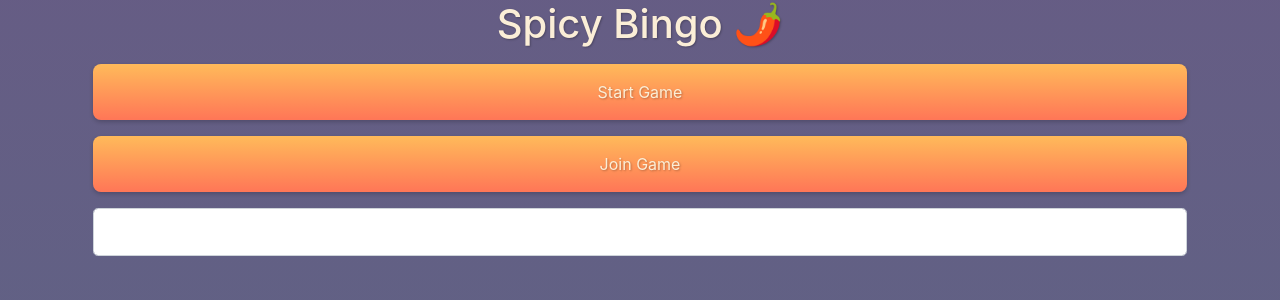
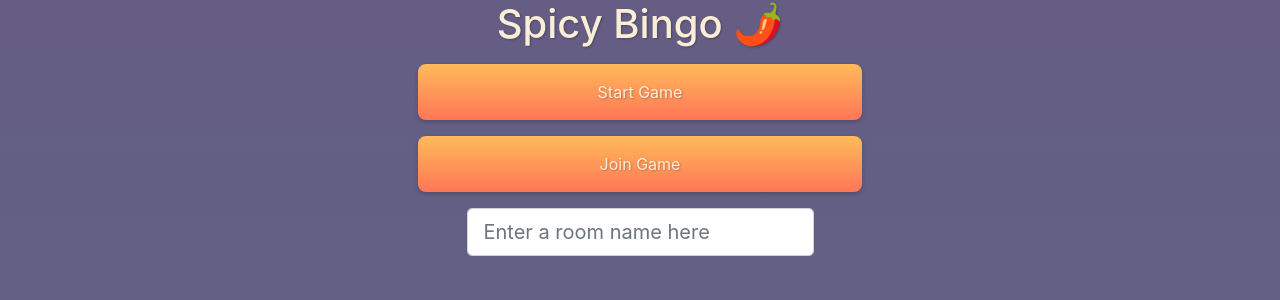
Before and after one commit to SalvatoreTosti/spicy-bingo, a Flask app: page / in a window 1280 px wide. Shown: the part 56-356 px from the top of the page. Run offline with Flask 2, Linux system fonts and the light colour scheme; some libraries are stand-ins or nearby versions.

Commit message:
Made adjustments to have buttons fit better on different screensizes

```diff
--- a/app/static/css/utils.css
+++ b/app/static/css/utils.css
@@ -16,6 +16,32 @@ body {
     text-rendering: optimizeLegibility;
     -webkit-font-smoothing: antialiased;
     -moz-osx-font-smoothing: grayscale;
+}
+
+@media (min-width: 576px) {
+  .control {
+      min-width : 100%
+    }
+}
+
+
+@media (min-width: 768px) {
+  .control {
+      min-width : 100%
+    }
+}
+
+
+@media (min-width: 992px) {
+  .control {
+      min-width : 40%
+    }
+  }
+
+@media (min-width: 1200px) {
+  .control {
+      min-width : 40%
+    }
 }
 
 .flex {
--- a/app/static/js/index.js
+++ b/app/static/js/index.js
@@ -7,7 +7,7 @@ $(function(){
 $(function(){
 	$('#join-button').click(function() {
         boardName = $('#name').val()
-        if(!boardName.match('^[a-zA-Z0-9]*$')){
+        if(!boardName.match('^[a-zA-Z0-9]*$') || boardName === ''){
             $('#help-text').removeClass('invisible')
             $('#help-text').text('Please enter a valid room name. (no spaces)')
             return
--- a/app/templates/create.html
+++ b/app/templates/create.html
@@ -14,7 +14,7 @@
 
 <div class='container'>
     <form role='form' id='form'>
-        <div class='flex-column'>
+        <div class='flex-column center'>
             <div class='flex'>
                 <div class='hilight-fg text-shadow margin-half flex center'>Room Name</div>
             </div>
@@ -46,7 +46,7 @@
             <div class='flex margin-half'>
                <input type='text' class='form-control form-control-lg' id='word-input' placeholder='type stuff to add it to your bingo board...'>
            </div>
-            <div id='add-word-button' class='small-box margin-half whitespace-nowrap light-mid-bg hilight-fg box-shadow text-shadow flex center cursor'>Add to board</div>
+            <div id='add-word-button' class='control small-box margin-half whitespace-nowrap light-mid-bg hilight-fg box-shadow text-shadow flex center cursor'>Add to board</div>
             <div id='word-container' class='col-12 flex-wrap flex'></div>
             <div id='create-button' class='small-box light-fg text-shadow flex center cursor'>Create Board</div>
         </div>
--- a/app/templates/index.html
+++ b/app/templates/index.html
@@ -12,12 +12,12 @@
 {% endblock %}
 {% block content %}
 <div class='container'>
-    <div class='flex-column'>
+    <div class='flex-column center'>
         <h1 class='text-center hilight-fg text-shadow'>Spicy Bingo 🌶️</h1>
-        <div id='start-button' class='flex margin-half small-box cursor light-mid-bg hilight-fg box-shadow text-shadow flex center'>Start Game</div>
-        <div id='join-button' class='flex margin-half small-box cursor light-mid-bg hilight-fg box-shadow text-shadow flex center'>Join Game</div>
+        <div id='start-button' class='flex control margin-half small-box cursor light-mid-bg hilight-fg box-shadow text-shadow center'>Start Game</div>
+				<div id='join-button' class='flex control margin-half small-box cursor light-mid-bg hilight-fg box-shadow text-shadow center'>Join Game</div>
         <div class='flex margin-half center'>
-            <input id='name' type='text' pattern='\S*' class='form-control form-control-lg'  name='name' required>
+            <input id='name' type='text' pattern='\S*' class='form-control form-control-lg' placeholder='Enter a room name here' name='name' required>
         </div>
         <div id='help-text' class='invisible text-center'>help text</div>
     </div>
```
